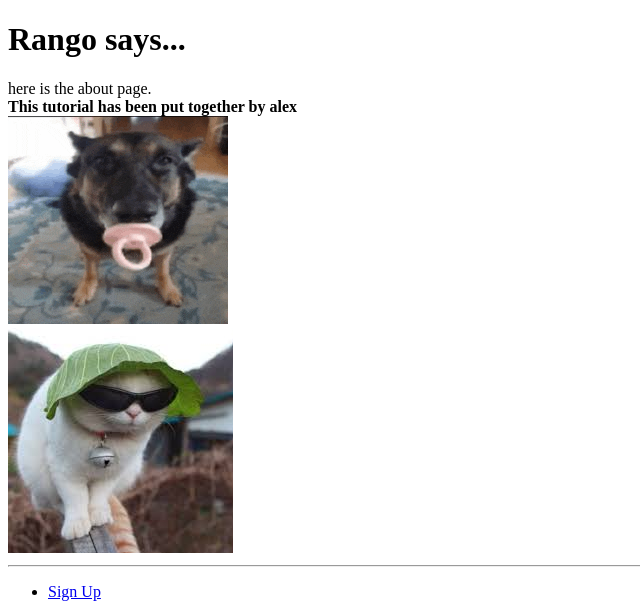
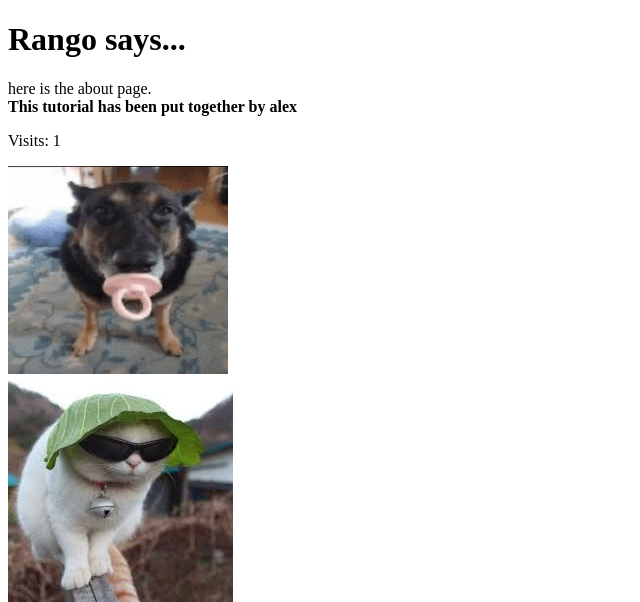
Before and after one commit to alexedwards876/tango_with_django_project, a Django app: page /rango/about/ in a window 1280 px wide. Shown: the top 602 px of the page, without its empty margins (0-640 px from the left). Run offline with Django 3.2, Linux system fonts and the light colour scheme.

Commit message:
10.1 - 10.8

```diff
--- a/rango/views.py
+++ b/rango/views.py
@@ -5,11 +5,10 @@ from django.urls import reverse
 from rango.forms import CategoryForm, PageForm, UserForm, UserProfileForm
 from django.contrib.auth import authenticate, login, logout
 from django.contrib.auth.decorators import login_required
+from datetime import datetime
 
 def index(request):
-
     category_list = Category.objects.order_by('-likes')[:5]
-
     page_list = Page.objects.order_by('-views')[:5]
 
     context_dict = {}
@@ -17,15 +16,25 @@ def index(request):
     context_dict['categories'] = category_list
     context_dict['pages'] = page_list
 
+    visitor_cookie_handler(request)
+
     return render(request, 'rango/index.html', context=context_dict)
 
 def about(request):
-    context_dict = {'boldmessage': 'This tutorial has been put together by alex'}
-    return render(request, 'rango/about.html', context=context_dict)
+
+    visitor_cookie_handler(request)
+
+    visits = request.session.get('visits', 1)
+
+    context_dict = {
+        'visits': visits,
+        'boldmessage': 'This tutorial has been put together by alex',
+    }
+
+    return render(request, 'rango/about.html', context_dict)
 
 def show_category(request, category_name_slug):
     context_dict = {}
-
     try:
         category = Category.objects.get(slug=category_name_slug)
 
@@ -156,3 +165,22 @@ def user_logout(request):
 @login_required
 def restricted(request):
     return render(request, 'rango/restricted.html')
+
+def visitor_cookie_handler(request):
+    visits = int(get_server_side_cookie(request, 'visits', '1'))
+    last_visit_cookie = get_server_side_cookie(request, 'last_visit', str(datetime.now()))
+    last_visit_time = datetime.strptime(last_visit_cookie[:-7], '%Y-%m-%d %H:%M:%S')
+
+    if (datetime.now() - last_visit_time).days > 0:
+        visits = visits + 1
+        request.session['last_visit'] = str(datetime.now())
+    else:
+        request.session['last_visit'] = last_visit_cookie
+
+    request.session['visits'] = visits
+
+def get_server_side_cookie(request, cookie, default_val=None):
+    val = request.session.get(cookie)
+    if not val:
+        val = default_val
+    return val
--- a/templates/rango/about.html
+++ b/templates/rango/about.html
@@ -6,11 +6,15 @@
 {% endblock %}
 
 {% block body_block %}
+
     <h1>Rango says...</h1>
     <div>
         here is the about page.<br />
         <strong>{{ boldmessage }}</strong><br />
     </div>
+
+    <p>Visits: {{ visits }}</p>
+
     <div>
         <img src="{% static 'images/rango.jpg' %}" alt="Picture of Rango" />
         <br />
```
